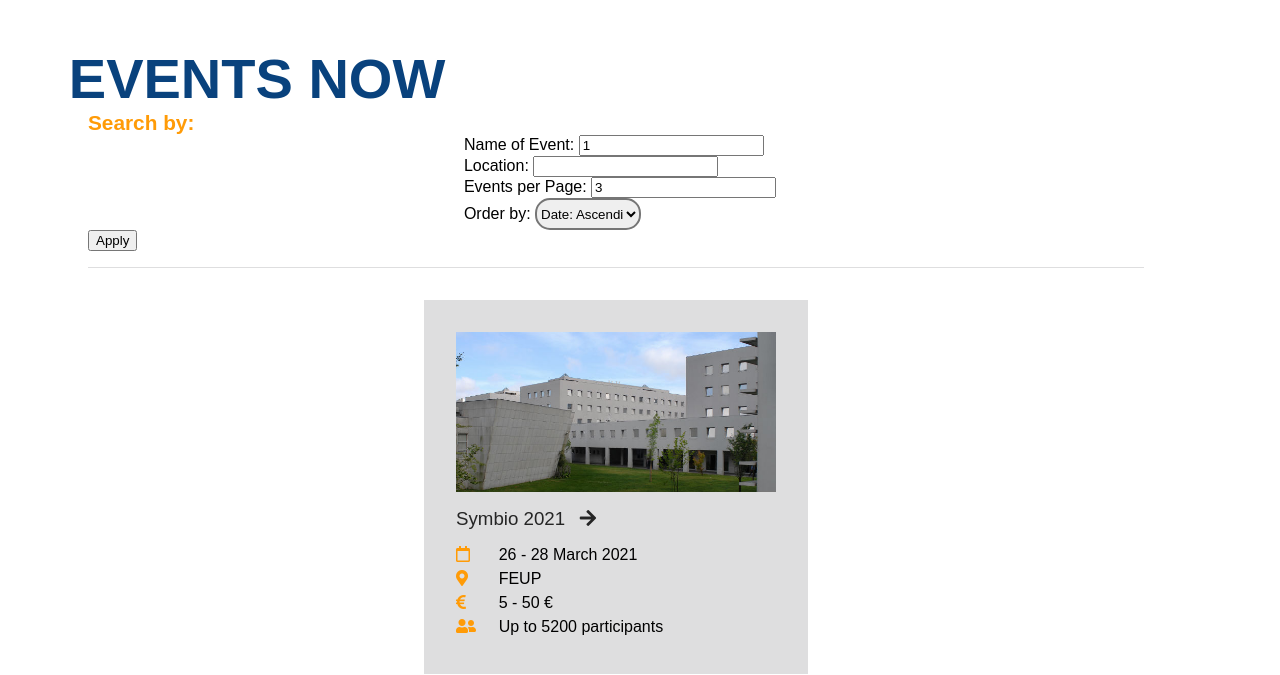
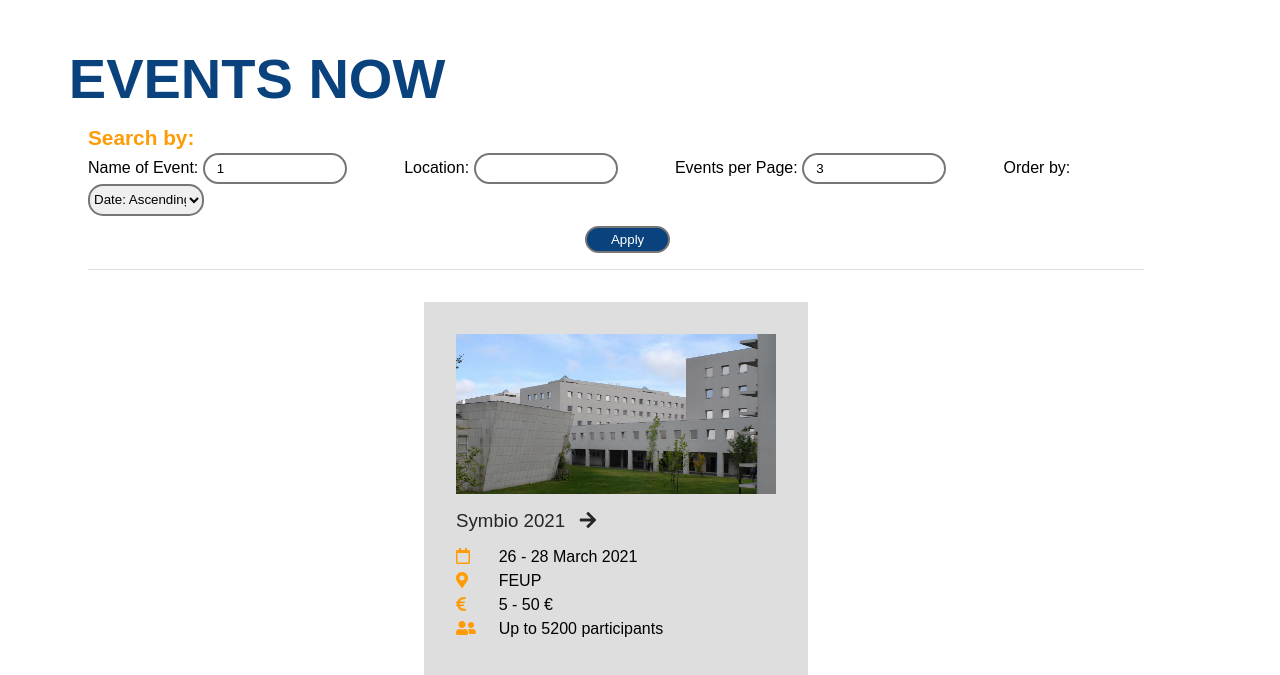
Before and after one commit to joamats/feup-InformationSystems, a PHP site: page /events_now?name=1 in a window 1280 px wide. Shown: the part 92-767 px from the top of the page. Run offline with PHP 8.4, Linux system fonts and the light colour scheme; the visitor is signed in with stand-in values (Sample User, id 1); data comes from the database, SQL or seed files in the repository; data that the repository does not hold is empty.

Commit message:
Pagination and search bar css in events now (closes #53)

```diff
--- a/css/layout_events_now.css
+++ b/css/layout_events_now.css
@@ -47,3 +47,21 @@
 #search > label{
   margin-left: 0%;
 }
+
+h1{
+  margin-bottom: 1.2%;
+}
+
+input{
+  margin-top: 0.3%;
+  margin-right: 5%;
+  padding: 6px 12px;
+}
+
+#apply{
+  margin-left: 47.1%;
+  margin-top: 1%;
+  padding-top:4px;
+  padding-bottom:4px;
+  width: 8%;
+}
--- a/css/style_events_now.css
+++ b/css/style_events_now.css
@@ -35,6 +35,20 @@ b{
     color: var(--orange-dark);
 }
 
+select, input{
+    width: 11%;
+}
+
+input{
+    border-radius: 25px;
+    border: 2px solid rgb(118, 118, 118);
+}
+#apply{
+    color: white;
+    background-color: var(--blue-dark);
+    border-radius: 25px;
+}
+
 
 /* #search input, #setPages input{
     margin: 1em;
--- a/css/style_images.css
+++ b/css/style_images.css
@@ -7,7 +7,7 @@
 } */
 
 #fileToUpload{
-    border: 1px solid rgb(118, 118, 118);
+    border: solid rgb(118, 118, 118);
     border-radius: 25px;
     border-width: 2px;
 }
--- a/templates/events_now.php
+++ b/templates/events_now.php
@@ -10,20 +10,12 @@
         <input type="hidden" name = "page" value=1>
         <b> Search by: </b>
         <br>
-        <div>
-            <div>
         <label for="name">Name of Event:</label>
         <input type="text" name = "name" value=<?=$name?>>
-            </div>
-            <div>
         <label for="name"> Location: </label>
         <input type="text" name = "local" value=<?=$local?> >
-            </div>
-            <div>
         <label for="name"> Events per Page: </label>
         <input type="number" name = "eventsPage"  value=<?=$eventsPage?>>
-            </div>
-            <div>
         <label for="name"> Order by: </label>
         <select name="order">
             <?php if($order == "ascendent_date") {?>
@@ -34,9 +26,8 @@
                 <option value="ascendent_date"> Date: Ascending</option>
             <?php } ?>
         </select>
-            </div>
-            <input type="submit" value="Apply">
-        </div>
+        <br>
+        <input id= "apply" type="submit" value="Apply">
     </form>
 
 </section>
```
Lines whose indentation alone changed are shown as unchanged.
